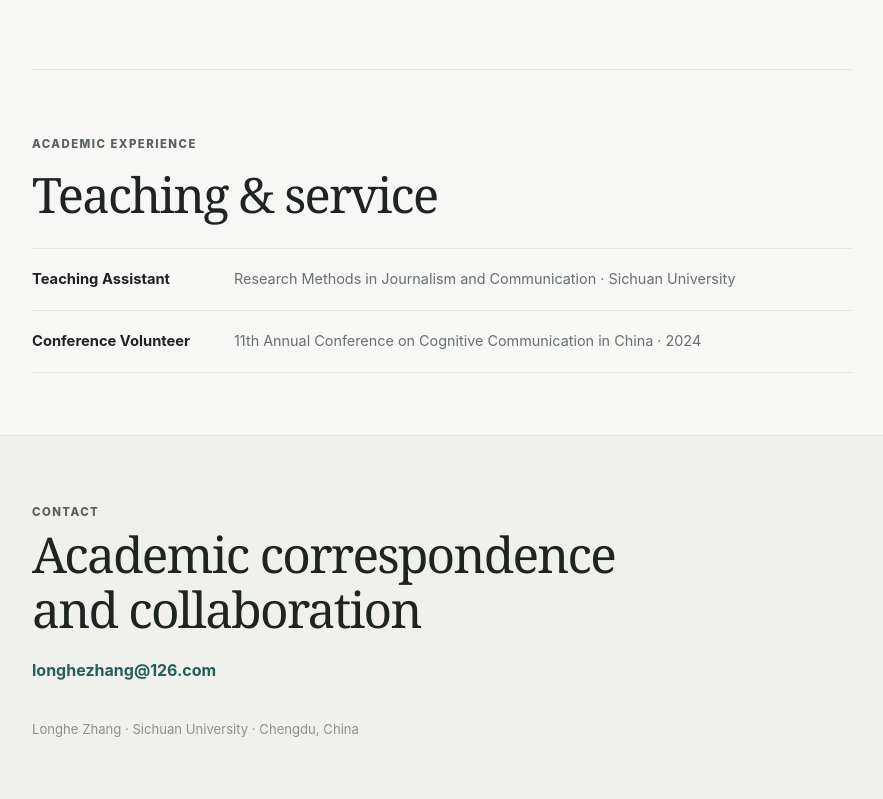
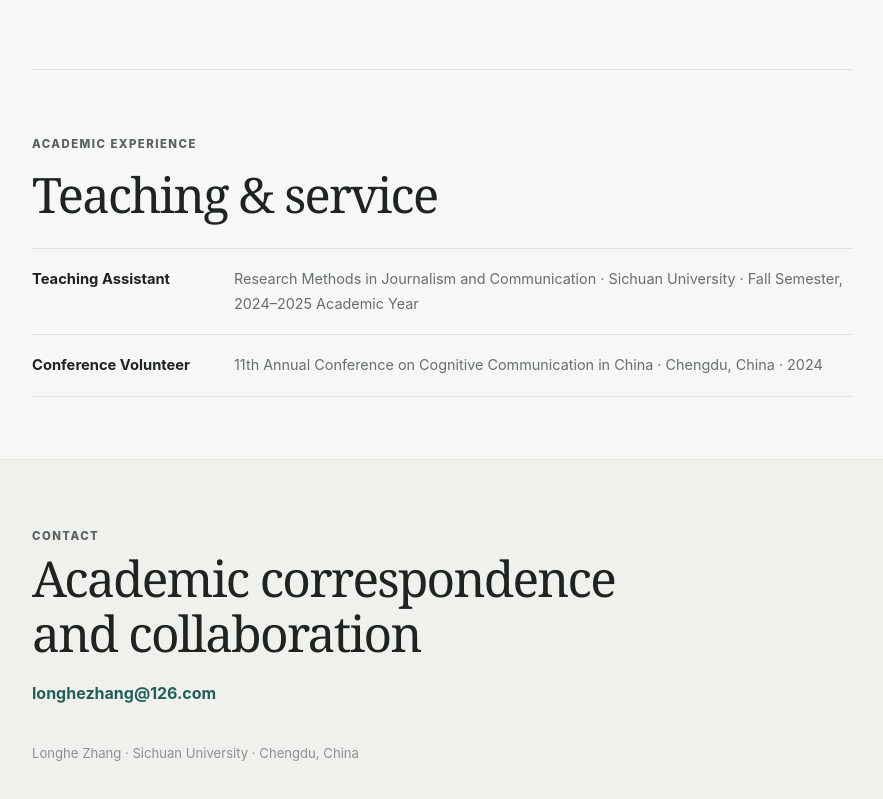
Before and after one commit to longhe-zhang/longhe-zhang.github.io, a plain HTML site: page index.html in a window 1280 px wide. Shown: the part 3139-3938 px from the top of the page, without its empty margins (340-1223 px from the left). Drawn offline with Linux system fonts and the light colour scheme.

Commit message:
Add dates and location to academic experience

```diff
--- a/index.html
+++ b/index.html
@@ -187,11 +187,11 @@
         <div class="compact-list">
           <div>
             <strong>Teaching Assistant</strong>
-            <span>Research Methods in Journalism and Communication · Sichuan University</span>
+            <span>Research Methods in Journalism and Communication · Sichuan University · Fall Semester, 2024–2025 Academic Year</span>
           </div>
           <div>
             <strong>Conference Volunteer</strong>
-            <span>11th Annual Conference on Cognitive Communication in China · 2024</span>
+            <span>11th Annual Conference on Cognitive Communication in China · Chengdu, China · 2024</span>
           </div>
         </div>
       </section>
```
